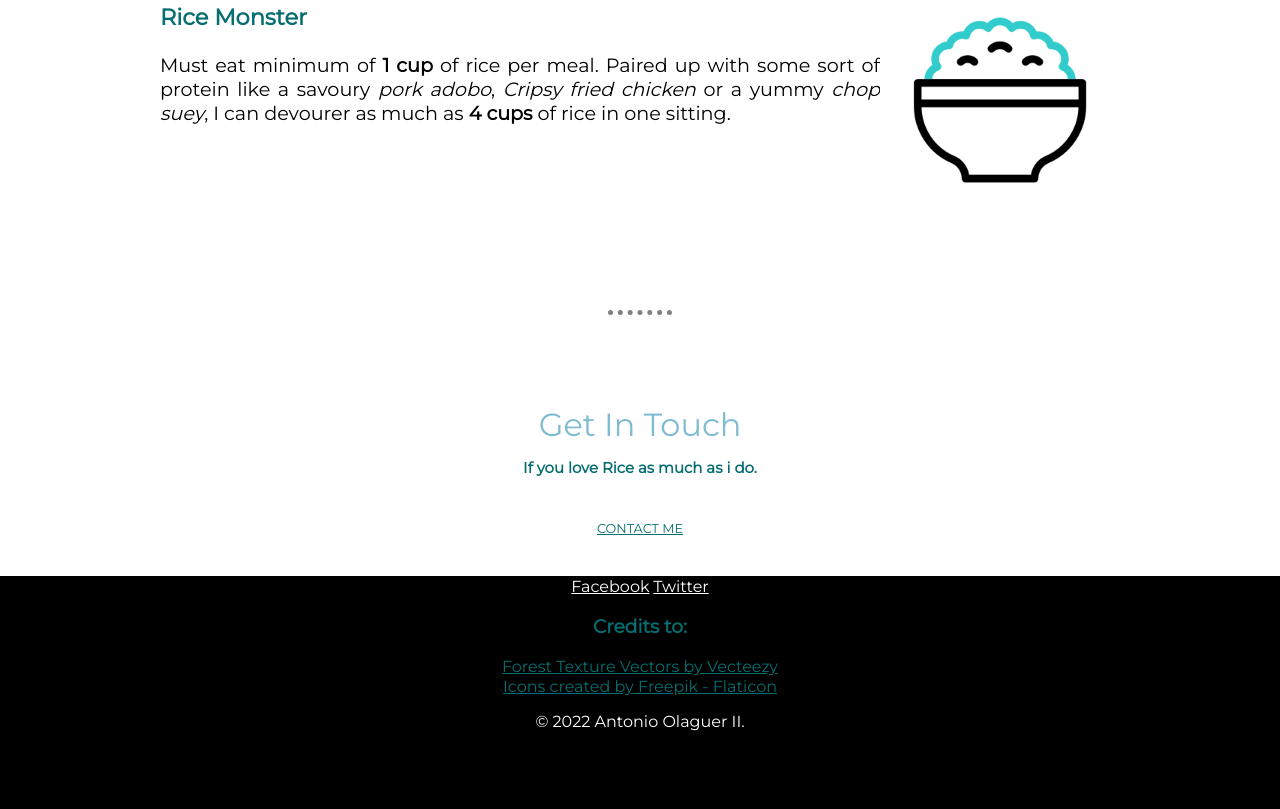
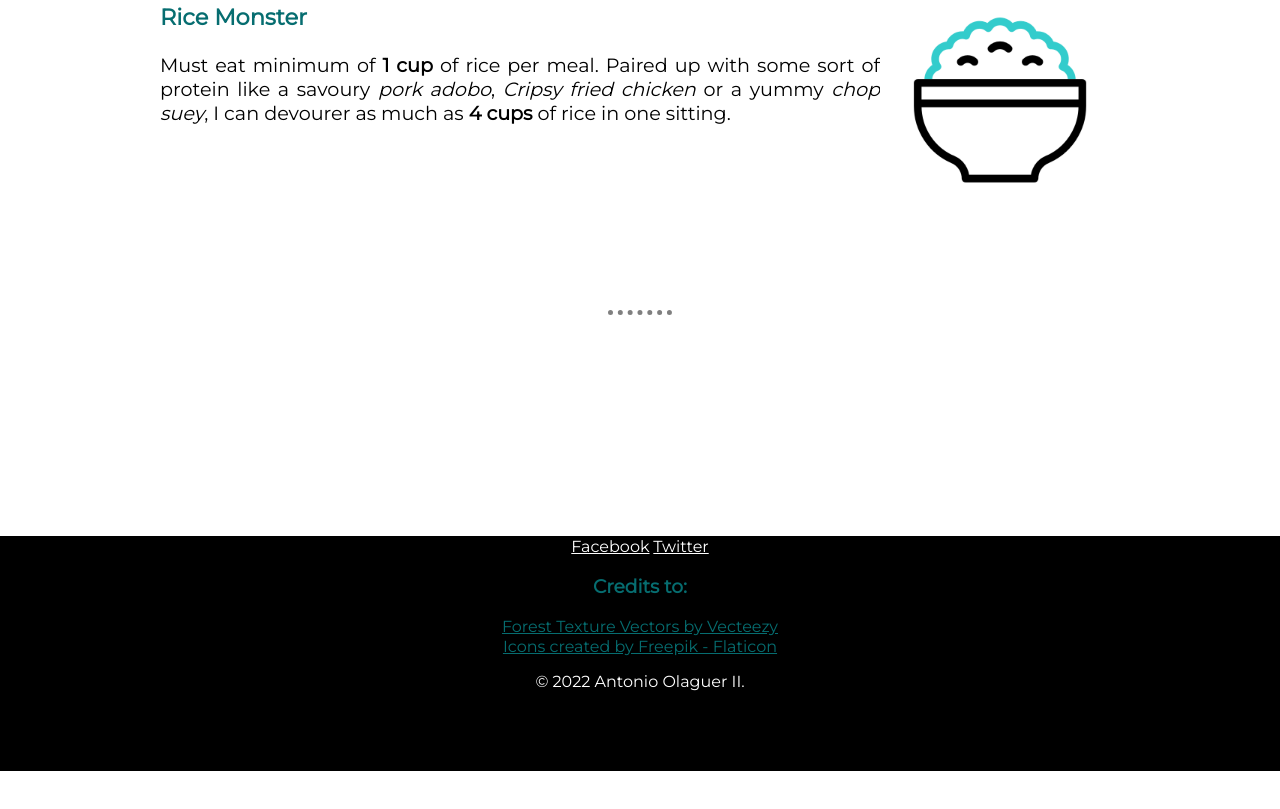
Before and after one commit to AntonioIIOlaguer/HTML---Personal-site, a plain HTML site: page index.html in a window 1280 px wide. Shown: the part 2415-3224 px from the top of the page. After the commit the page ends 3186 px from the top, so only its background shows below. Drawn offline with Linux system fonts and the light colour scheme.

Commit message:
Changed contact me Colors to white to be more visible

```diff
--- a/css/styles.css
+++ b/css/styles.css
@@ -144,12 +144,16 @@ a {
 .contact-me {
   position: relative;
   z-index: 1;
-  padding: 40px 0px;
+  padding: 40px 0px 0px;
   text-align: center;
   font-size: 0.8em;
   color: white;
 }
-
+.contact-me a,
+.contact-me h3,
+.contact-me h2 {
+  color: white;
+}
 .bottom-container {
   position: relative;
   z-index: 1;
@@ -158,6 +162,7 @@ a {
   text-align: center;
   padding: 0px 5% 5% 5%;
 }
+
 .footer-link {
   color: White;
 }
```
